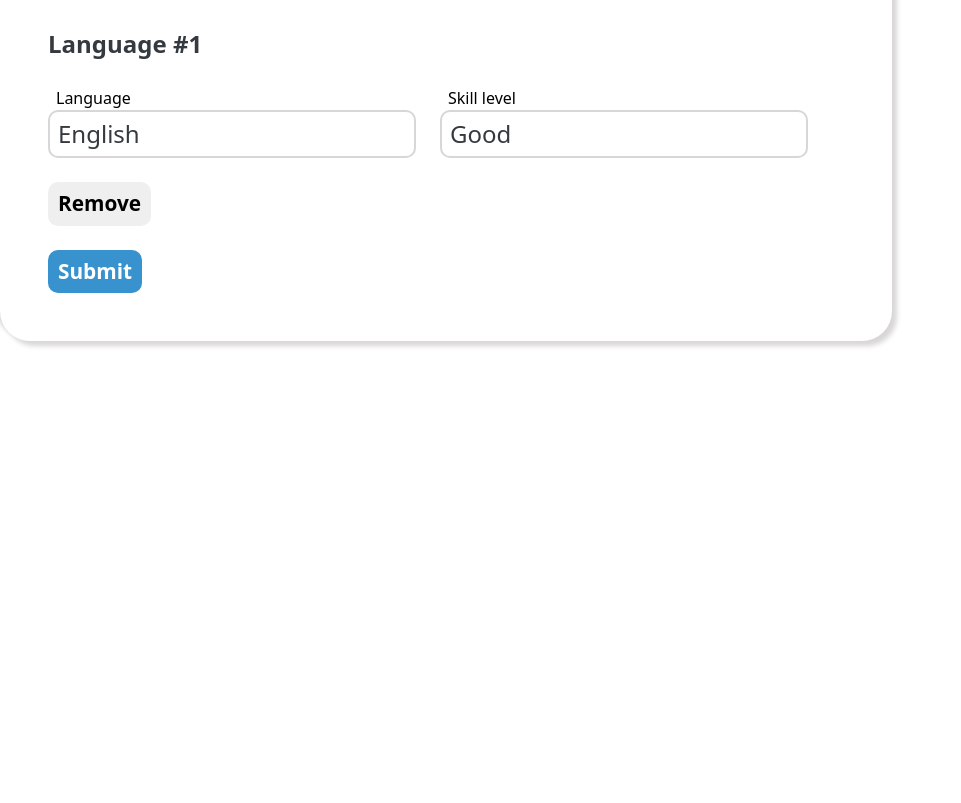
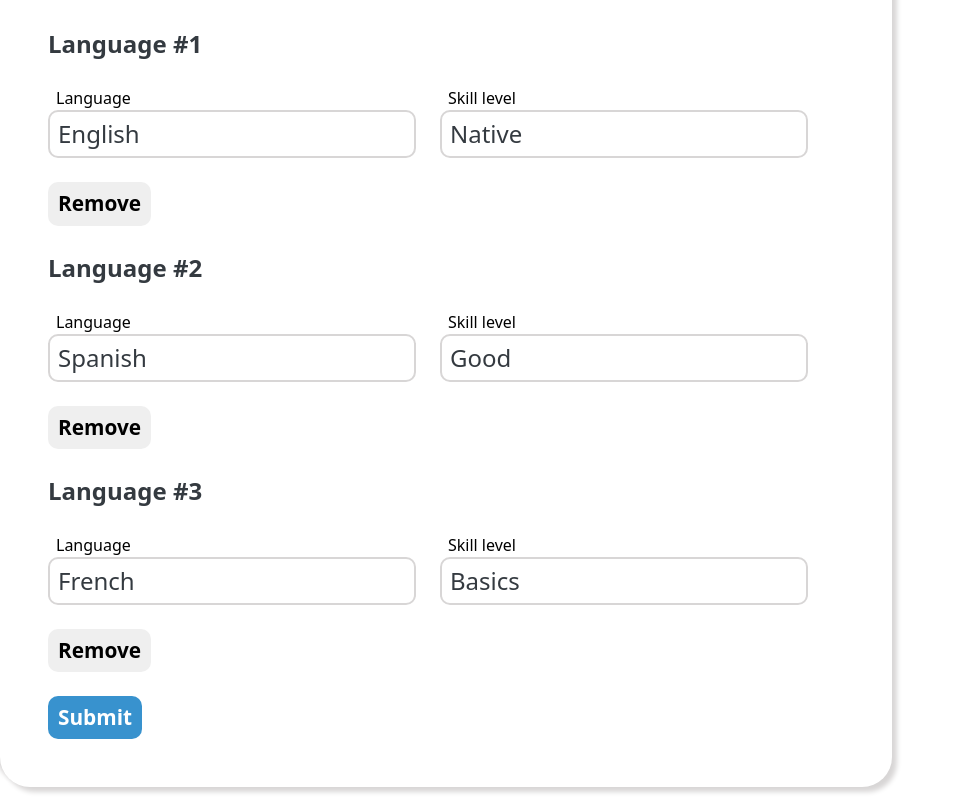
Before and after one commit to V1IRuZ/cv-application, a React (Vite) app: page / in a window 1280 px wide. Shown: the part 3214-4017 px from the top of the page, without its empty margins (0-961 px from the left). Before the commit the page ends 3571 px from the top, so only its background shows below. Built offline with nearby package versions, Linux system fonts and the light colour scheme.

Commit message:
feat(app): add sample language skills to the initial state

```diff
--- a/src/components/App.jsx
+++ b/src/components/App.jsx
@@ -56,10 +56,20 @@ function App() {
   const [languageSkills, setLanguageSkills] = useState([
     {
       skill: "English",
+      rating: "Native",
+      id: crypto.randomUUID(),
+    },
+    {
+      skill: "Spanish",
       rating: "Good",
       id: crypto.randomUUID(),
-    }
-  ])
+    },
+    {
+      skill: "French",
+      rating: "Basics",
+      id: crypto.randomUUID(),
+    },
+  ]);
 
   return (
     <div className="page">
```
